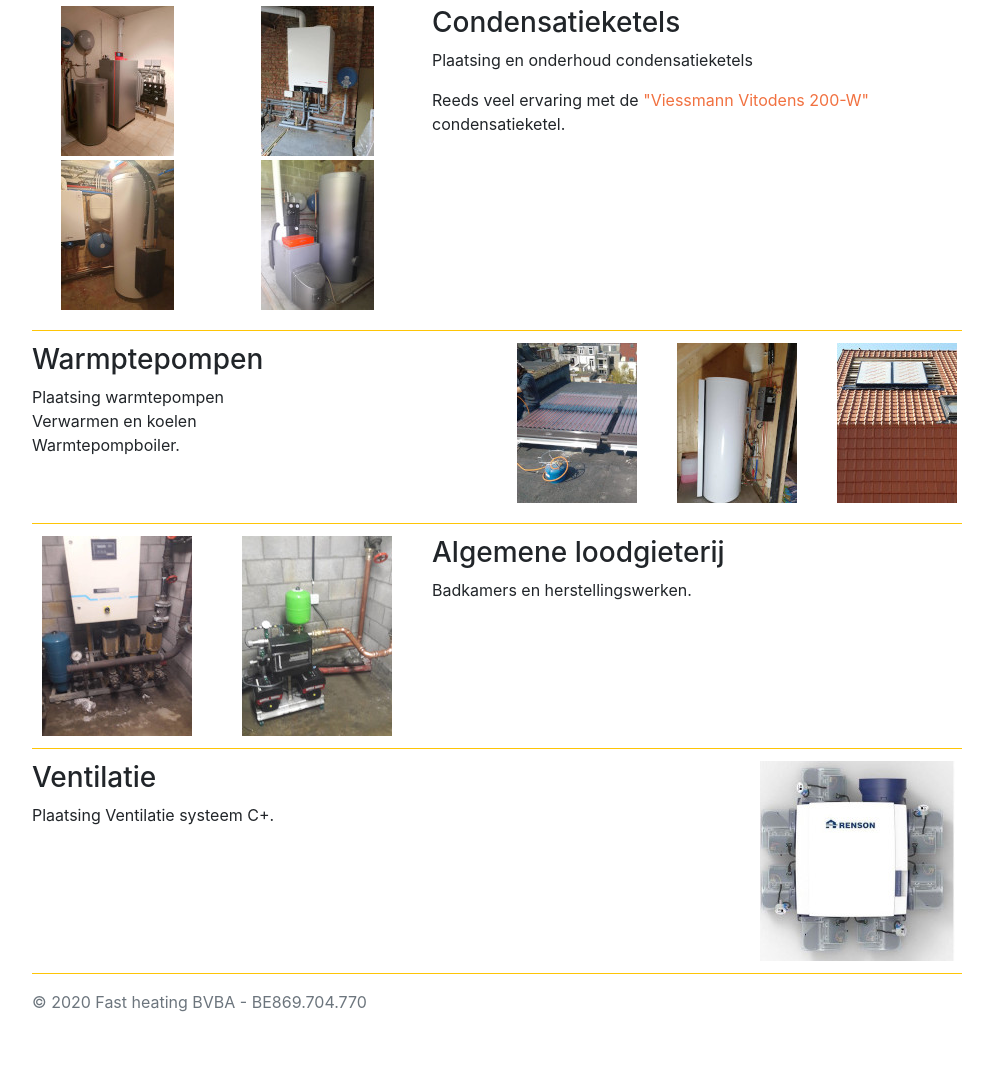
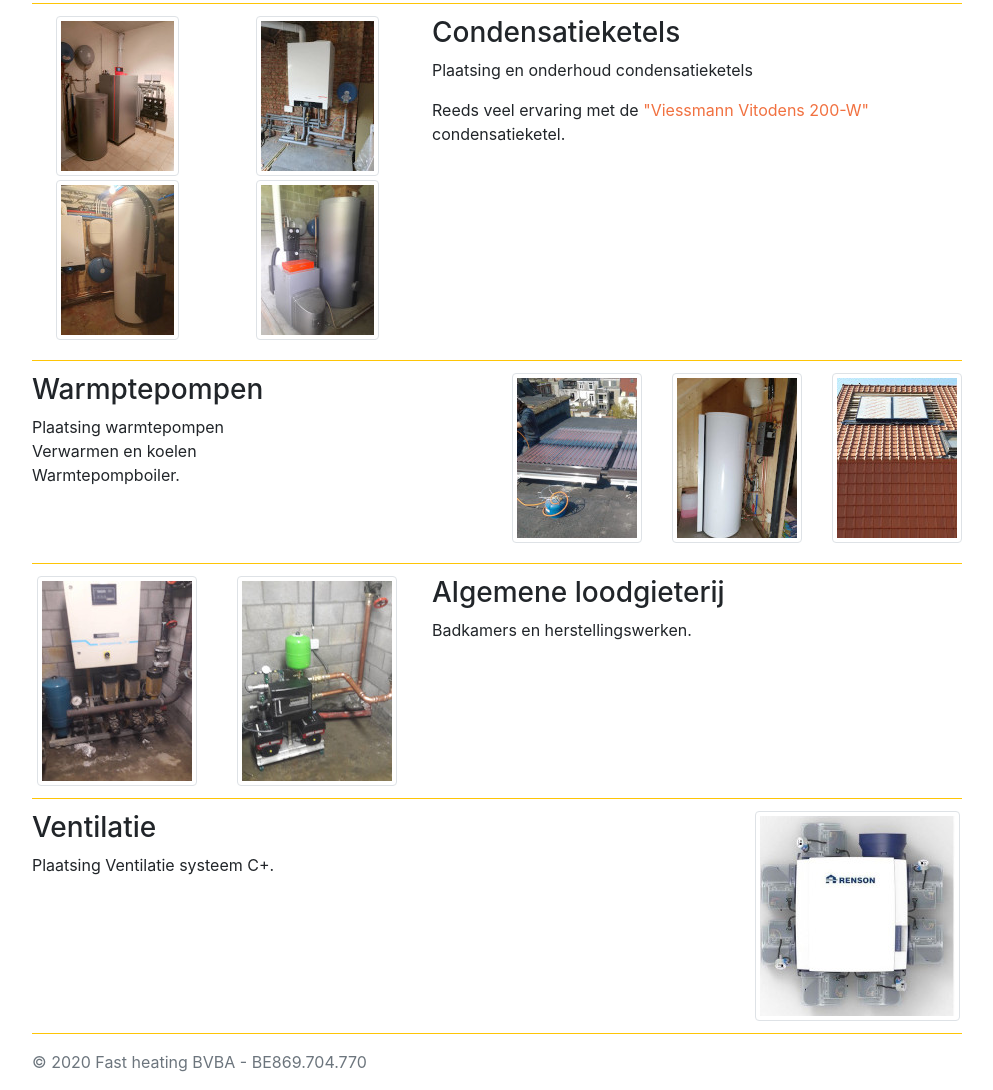
Before and after one commit to SiebeDom/fast-heating-website, a website: page src/specialisaties.html in a window 1280 px wide. Shown: the part 479-1569 px from the top of the page, without its empty margins (143-1136 px from the left). Before the commit the page ends 1509 px from the top, so only its background shows below. Drawn offline with Linux system fonts and the light colour scheme.

```diff
--- a/src/specialisaties.html
+++ b/src/specialisaties.html
@@ -56,13 +56,13 @@
           <div class="col text-center">
             <a data-toggle="modal" data-target=".bd-example-modal-lg" data-title="Vloerverwarming op noppenplaten"
               data-image="assets/vloerVerwarming/VV_vloerverwarmingNoppenplaten1.jpg">
-              <img src="assets/vloerVerwarming/VV_vloerverwarmingNoppenplaten1_thumb.jpg" class="" />
+              <img src="assets/vloerVerwarming/VV_vloerverwarmingNoppenplaten1_thumb.jpg" class="img-thumbnail" />
             </a>
           </div>
           <div class="col text-center">
             <a data-toggle="modal" data-target=".bd-example-modal-lg" data-title="Vloerverwarming tackersysteem"
               data-image="assets/vloerVerwarming/VV_vloerverwarmingTackersysteem.jpg">
-              <img src="assets/vloerVerwarming/VV_vloerverwarmingTackersysteem_thumb.jpg" class="" />
+              <img src="assets/vloerVerwarming/VV_vloerverwarmingTackersysteem_thumb.jpg" class="img-thumbnail" />
             </a>
           </div>
         </div>
@@ -85,14 +85,14 @@
             <a data-toggle="modal" data-target=".bd-example-modal-lg"
               data-title="Het paradepaardje van Viessmann, namelijk de Vitocrossal 300 in combinatie met warmwater boiler, luchtverwarming en radiatoren "
               data-image="assets/condensatieKetels/CK_Vitocrossal300_1.jpg">
-              <img src="assets/condensatieKetels/CK_Vitocrossal300_1_thumb.jpg" class=" " />
+              <img src="assets/condensatieKetels/CK_Vitocrossal300_1_thumb.jpg" class="img-thumbnail" />
             </a>
           </div>
           <div class="col text-center">
             <a data-toggle="modal" data-target=".bd-example-modal-lg"
               data-title="Viessmann vitodens 222-W met ingebouwde inox buffer boiler"
               data-image="assets/condensatieKetels/CK_Viessmann vitodens_222W.jpg">
-              <img src="assets/condensatieKetels/CK_Viessmann vitodens_222W_thumb.jpg" class=" " />
+              <img src="assets/condensatieKetels/CK_Viessmann vitodens_222W_thumb.jpg" class="img-thumbnail" />
             </a>
           </div>
         </div>
@@ -101,14 +101,14 @@
             <a data-toggle="modal" data-target=".bd-example-modal-lg"
               data-title="Viessmann Vitodens 200 condensatieketel in combinatie met Viessmann zonneboiler van 300 liter"
               data-image="assets/condensatieKetels/CK_ViessmannVitodens200ViessmannZonneboiler.jpg">
-              <img src="assets/condensatieKetels/CK_ViessmannVitodens200ViessmannZonneboiler_thumb.jpg" class=" " />
+              <img src="assets/condensatieKetels/CK_ViessmannVitodens200ViessmannZonneboiler_thumb.jpg" class="img-thumbnail" />
             </a>
           </div>
           <div class="col text-center">
             <a data-toggle="modal" data-target=".bd-example-modal-lg"
               data-title="Viessmann olie condensatie ketel met Viessmann boiler van 500 liter"
               data-image="assets/condensatieKetels/CK_ViessmannOlieCondensatieKetel.jpg">
-              <img src="assets/condensatieKetels/CK_ViessmannOlieCondensatieKetel_thumb.jpg" class=" " />
+              <img src="assets/condensatieKetels/CK_ViessmannOlieCondensatieKetel_thumb.jpg" class="img-thumbnail" />
             </a>
           </div>
         </div>
@@ -128,7 +128,7 @@
             <a data-toggle="modal" data-target=".bd-example-modal-lg"
               data-title="Viessmann Vitosol collector met vacuum buizen"
               data-image="assets/warmtePompen/ZB_ViessmannVacuumBuizen.jpg" data-horizontal="true">
-              <img src="assets/warmtePompen/ZB_ViessmannVacuumBuizen_thumb.jpg" class="" />
+              <img src="assets/warmtePompen/ZB_ViessmannVacuumBuizen_thumb.jpg" class="img-thumbnail" />
             </a>
           </div>
           <div class="col text-center">
@@ -136,7 +136,7 @@
               data-title="Viessmann warmtepompboiler op zonne energie"
               data-image="assets/warmtePompen/WP_ViessmannWarmtepompboilerViessmannVitosolVacuum.jpg"
               data-info="Uw bestaande elektrische boiler vervangen door een warmtepompboiler kan een grote besparing in kosten opleveren.">
-              <img src="assets/warmtePompen/WP_ViessmannWarmtepompboilerViessmannVitosolVacuum_thumb.jpg" class="" />
+              <img src="assets/warmtePompen/WP_ViessmannWarmtepompboilerViessmannVitosolVacuum_thumb.jpg" class="img-thumbnail" />
             </a>
           </div>
           <div class="col text-center">
@@ -144,7 +144,7 @@
               data-title="Viessmann Vitosol 200-FM zonnepanelen geïntegreerd in het dak"
               data-image="assets/warmtePompen/ZB_ViessmannVitosol200FMZonnepanelen_voor_en_na.jpg"
               data-horizontal="true">
-              <img src="assets/warmtePompen/ZB_ViessmannVitosol200FMZonnepanelen_voor_thumb.jpg" class="" />
+              <img src="assets/warmtePompen/ZB_ViessmannVitosol200FMZonnepanelen_voor_thumb.jpg" class="img-thumbnail" />
             </a>
           </div>
         </div>
@@ -164,13 +164,13 @@
             <a data-toggle="modal" data-target=".bd-example-modal-lg"
               data-title="Vervanging defecte hogedrukpomp - vòòr"
               data-image="assets/algemeneLoodgieterij/AL_voorHogeDrukpompGrundfos.jpg">
-              <img src="assets/algemeneLoodgieterij/AL_voorHogeDrukpompGrundfos_thumb.jpg" class="" />
+              <img src="assets/algemeneLoodgieterij/AL_voorHogeDrukpompGrundfos_thumb.jpg" class="img-thumbnail" />
             </a>
           </div>
           <div class="col text-center">
             <a data-toggle="modal" data-target=".bd-example-modal-lg" data-title="Vervanging defecte hogedrukpomp - ná"
               data-image="assets/algemeneLoodgieterij/AL_naHogeDrukpompGrundfos.jpg">
-              <img src="assets/algemeneLoodgieterij/AL_naHogeDrukpompGrundfos_thumb.jpg" class="" />
+              <img src="assets/algemeneLoodgieterij/AL_naHogeDrukpompGrundfos_thumb.jpg" class="img-thumbnail" />
             </a>
           </div>
         </div>
@@ -192,7 +192,7 @@
           <div class="col text-center">
             <a data-toggle="modal" data-target=".bd-example-modal-lg" data-title="Ventilatie C+ Renson Healthbox 3.0"
               data-image="assets/ventilatieSystemen/VEN_Renson_healthbox_3_0.jpg" data-horizontal="true">
-              <img src="assets/ventilatieSystemen/VEN_Renson_healthbox_3_0_thumb.jpg" class="" />
+              <img src="assets/ventilatieSystemen/VEN_Renson_healthbox_3_0_thumb.jpg" class="img-thumbnail" />
             </a>
           </div>
         </div>
```
